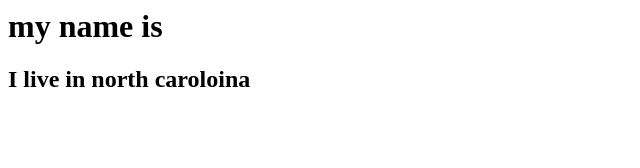
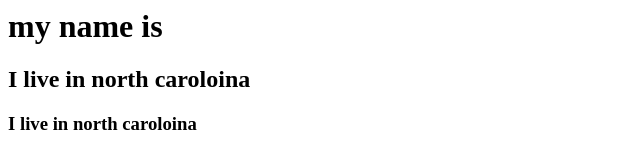
Before and after one commit to harikap194/WebDev, a plain HTML site: page index.html in a window 1280 px wide. Shown: the whole page, without its empty margins (0-640 px from the left). Drawn offline with Linux system fonts and the light colour scheme.

Commit message:
Update index.html

```diff
--- a/index.html
+++ b/index.html
@@ -8,6 +8,7 @@
     <body>
         <h1> my name is </h1>
       <h2> I live in north caroloina </h2>
+       <h3> I live in north caroloina </h3>
     </body>
 
 
```
